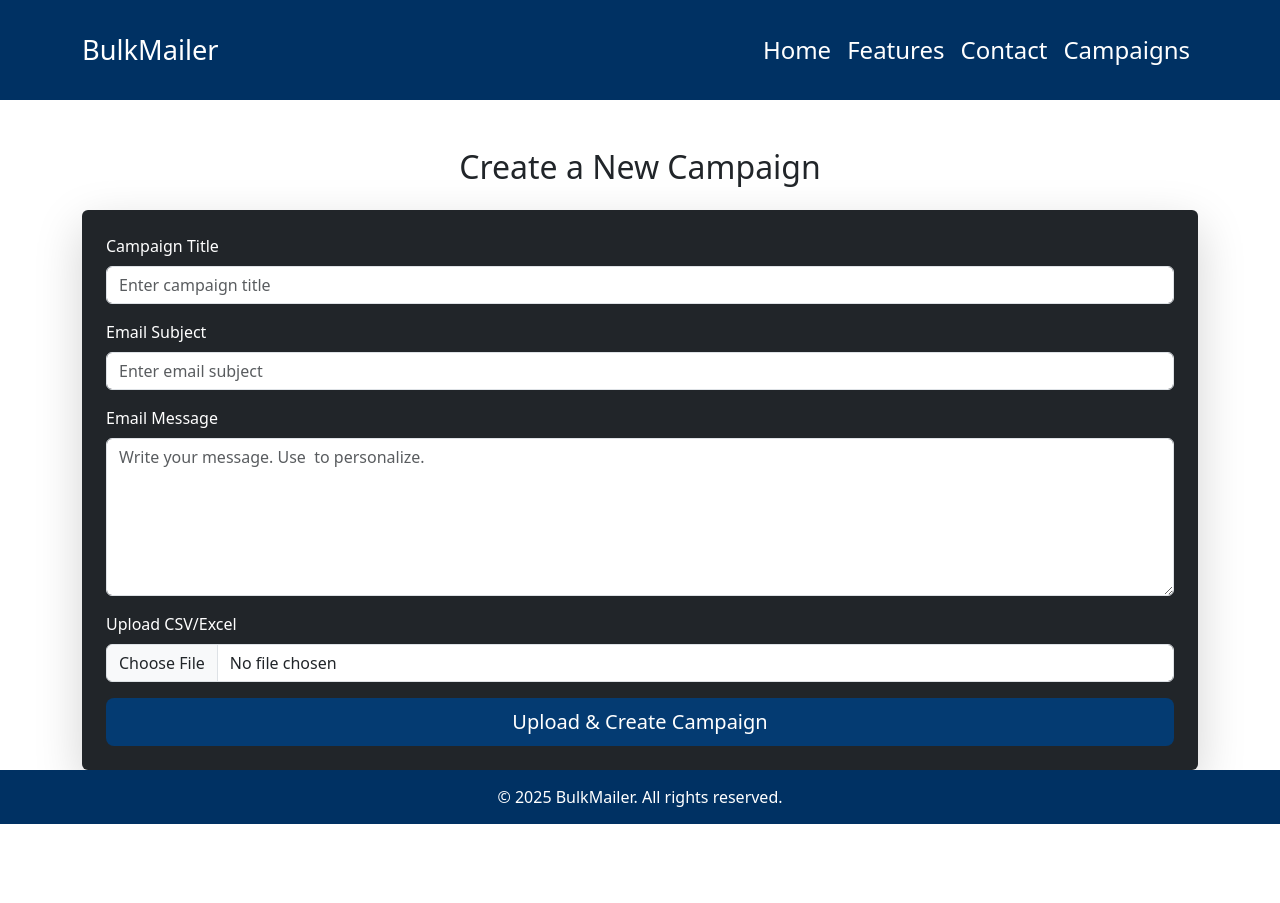
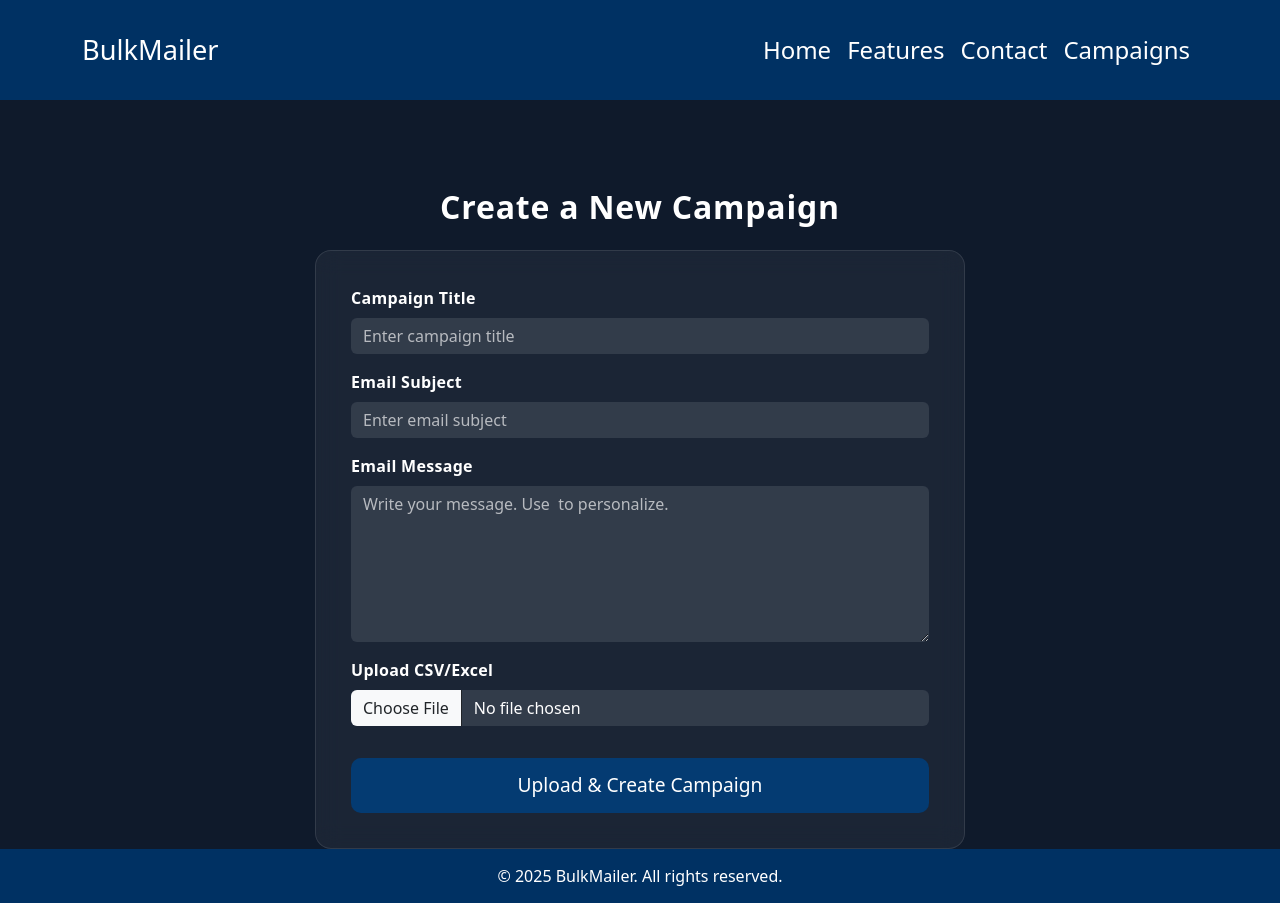
Before and after one commit to Metis08/bulk-email, a Django app: template bulk/templates/bulk/upload_campaign.html in a window 1280 px wide. Before the commit the page ends 824 px from the top, so only its background shows below. Run offline with Django 5.2, Linux system fonts and the light colour scheme; the template is opened without the code that fills it, so the values that code supplies are empty.

Commit message:
frontend fix

```diff
--- a/bulk/templates/bulk/base.html
+++ b/bulk/templates/bulk/base.html
@@ -9,9 +9,40 @@
     <!-- Bootstrap CSS -->
     <link href="https://cdn.jsdelivr.net/npm/bootstrap@5.3.2/dist/css/bootstrap.min.css" rel="stylesheet">
 
+    <style>
+        html, body {
+            height: 100%;
+            margin: 0;
+            padding: 0;
+        }
+
+        body {
+            display: flex;
+            flex-direction: column;
+            background-color: #0f1a2b !important;
+            color: white !important;
+        }
+
+        /* MAIN is flexible by default */
+        main {
+            flex: 1 0 auto;
+            padding-top: 40px;
+        }
+
+        /* Only pages that need full height will use this class */
+        .min-height-screen {
+            min-height: calc(100vh - 160px); /* navbar + footer */
+        }
+
+        footer {
+            flex-shrink: 0;
+        }
+    </style>
 </head>
+
 <body>
-    <!-- Navbar / Header -->
+
+    <!-- Navbar -->
     <nav class="navbar navbar-expand-lg px-5"
          style="background-color:rgb(0, 49, 99); color: white; min-height: 100px;">
 
@@ -21,6 +52,7 @@
                 aria-controls="navbarNav" aria-expanded="false" aria-label="Toggle navigation">
                 <span class="navbar-toggler-icon"></span>
             </button>
+
             <div class="collapse navbar-collapse" id="navbarNav">
                 <ul class="navbar-nav ms-auto">
                     <li class="nav-item">
@@ -40,8 +72,8 @@
         </div>
     </nav>
 
-    <!-- Main content -->
-    <main>
+    <!-- Main Content Wrapper -->
+    <main class="{% block main_class %}{% endblock %}">
         {% block content %}{% endblock %}
 
         {% if messages %}
@@ -51,8 +83,7 @@
                     {% if message.tags == 'success' %} alert-success
                     {% elif message.tags == 'error' %} alert-danger
                     {% else %} alert-info
-                    {% endif %}"
-                >
+                    {% endif %}">
                     {{ message }}
                 </div>
             {% endfor %}
@@ -61,14 +92,14 @@
     </main>
 
     <!-- Footer -->
-    <footer style="background-color:rgb(0, 49, 99); color: white; width: 100%; text-align: center; padding: 15px 0; ">
+    <footer style="background-color:rgb(0, 49, 99); color: white; width: 100%; text-align: center; padding: 15px 0;">
         &copy; 2025 BulkMailer. All rights reserved.
     </footer>
 
     <!-- Bootstrap JS -->
     <script src="https://cdn.jsdelivr.net/npm/bootstrap@5.3.2/dist/js/bootstrap.bundle.min.js"></script>
 
-    <!-- Smooth Scroll Script -->
+    <!-- Smooth Scroll -->
     <script>
     document.addEventListener("DOMContentLoaded", function() {
         document.querySelectorAll('a.nav-link[href*="#"]').forEach(anchor => {
@@ -84,5 +115,6 @@
         });
     });
     </script>
+
 </body>
 </html>
--- a/bulk/templates/bulk/upload_campaign.html
+++ b/bulk/templates/bulk/upload_campaign.html
@@ -3,10 +3,73 @@
 {% block title %}Upload Campaign{% endblock %}
 
 {% block content %}
+<style>
+    .glass-card {
+        background: rgba(255, 255, 255, 0.05);
+        color:white;
+        backdrop-filter: blur(12px);
+        border-radius: 16px;
+        padding: 35px;
+        border: 1px solid rgba(255, 255, 255, 0.1);
+        transition: transform 0.2s ease, box-shadow 0.2s ease;
+    }
+
+    .glass-card:hover {
+        transform: translateY(-3px);
+        box-shadow: 0 8px 20px rgba(0,0,0,0.35);
+    }
+
+    .form-control {
+        background: rgba(255,255,255,0.1) !important;
+        border: none !important;
+        color: white !important;
+    }
+        /* Make placeholder text visible on dark background */
+    .form-control::placeholder {
+        color: rgba(255, 255, 255, 0.65) !important;
+    }
+
+    textarea.form-control::placeholder {
+        color: rgba(255, 255, 255, 0.65) !important;
+    }
+
+
+    .form-control:focus {
+        background: rgba(255,255,255,0.15) !important;
+        box-shadow: 0 0 5px rgba(255,255,255,0.3) !important;
+    }
+
+    label {
+        font-weight: 600;
+        letter-spacing: 0.3px;
+    }
+
+    .btn-main {
+        background-color: rgb(4,59,114);
+        color: white;
+        font-size: 1.2rem;
+        padding: 12px;
+        border-radius: 10px;
+        transition: 0.3s ease;
+    }
+
+    .btn-main:hover {
+        background-color: rgb(3, 47, 95);
+        transform: translateY(-2px);
+        box-shadow: 0 8px 15px rgba(0,0,0,0.3);
+    }
+
+    h2 {
+        color: rgb(255, 255, 255);
+        font-weight: 700;
+        letter-spacing: 0.8px;
+    }
+</style>
+
+
 <div class="container mt-5">
     <h2 class="text-center mb-4">Create a New Campaign</h2>
 
-    <!-- Show Success / Error Messages -->
     {% if messages %}
         <div class="container mt-3">
             {% for message in messages %}
@@ -17,40 +80,35 @@
         </div>
     {% endif %}
 
-
-    <!-- Upload Campaign Form -->
-    <form method="POST" enctype="multipart/form-data" class="p-4 shadow-lg bg-dark text-white rounded">
+    <div class="glass-card mx-auto mt-4" style="max-width: 650px;">
+        <form method="POST" enctype="multipart/form-data">
             {% csrf_token %}
 
-        <!-- Campaign Title -->
             <div class="mb-3">
                 <label class="form-label">Campaign Title</label>
                 <input type="text" name="title" class="form-control" placeholder="Enter campaign title" required>
             </div>
 
-        <!-- Subject -->
             <div class="mb-3">
                 <label class="form-label">Email Subject</label>
                 <input type="text" name="subject" class="form-control" placeholder="Enter email subject" required>
             </div>
 
-        <!-- Message -->
             <div class="mb-3">
                 <label class="form-label">Email Message</label>
                 <textarea name="message" class="form-control" rows="6"
-                placeholder="Write your message. Use {{name}} to personalize."
-                required></textarea>
+                    placeholder="Write your message. Use {{name}} to personalize." required></textarea>
             </div>
 
-        <!-- File Upload -->
             <div class="mb-3">
                 <label class="form-label">Upload CSV/Excel</label>
                 <input type="file" name="file" class="form-control" required>
             </div>
 
-        <button type="submit" class="btn btn-lg w-100" style="background-color: rgb(4,59,114); color:white;">
+            <button type="submit" class="btn btn-main w-100 mt-3">
                 Upload & Create Campaign
             </button>
         </form>
     </div>
+</div>
 {% endblock %}
```
Also changed, not shown: db.sqlite3. Lines whose indentation alone changed are shown as unchanged.
